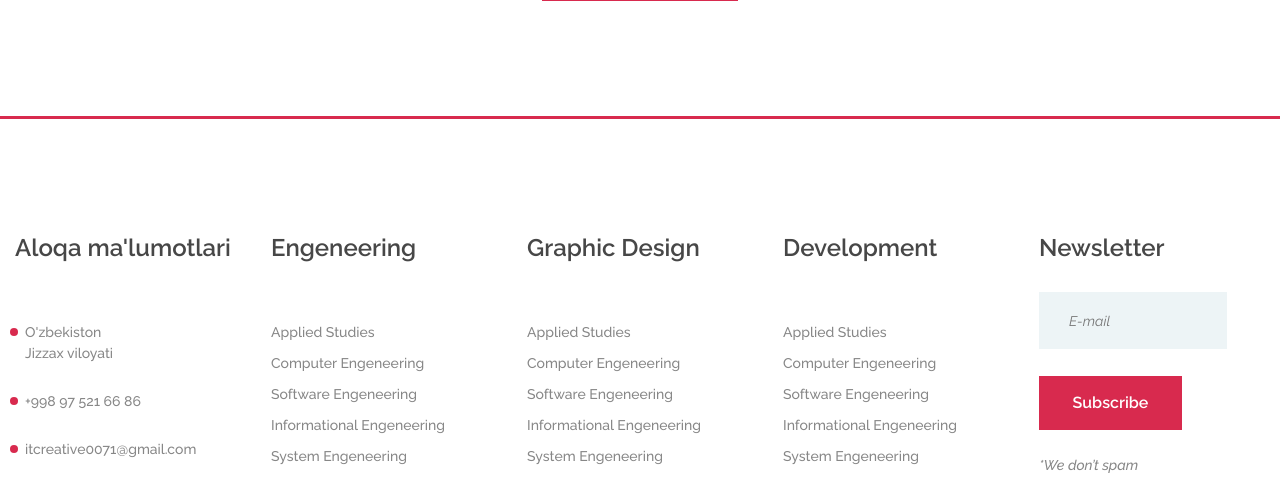
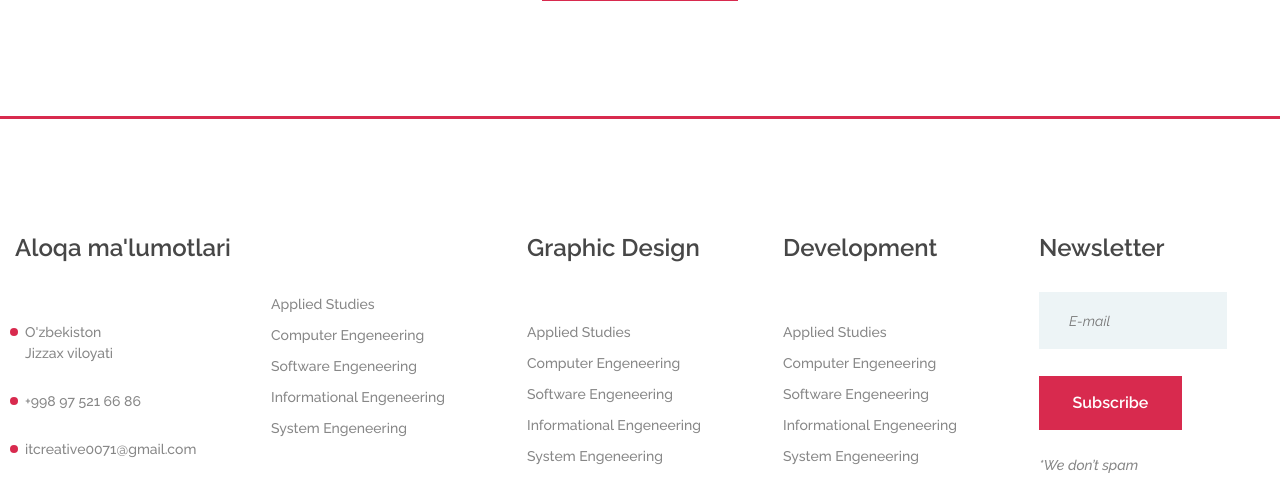
Before and after one commit to Xusanbek0039/Django-Corsera-clone, a Django app: a page that uses templates/base.html in a window 1280 px wide. Shown: the part 2903-3405 px from the top of the page. Run offline with Django 3.2, Linux system fonts and the light colour scheme; data comes from the database, SQL or seed files in the repository; parts of the project's set-up code (start-up, migrations or seed data) failed here and were passed over; some libraries are stand-ins or nearby versions.

Commit message:
Update base.html

```diff
--- a/templates/base.html
+++ b/templates/base.html
@@ -98,7 +98,7 @@
 						</ul>
 					</div>
 					<div class="widget-item">
-						<h4>Engeneering</h4>
+						<h4></h4>
 						<ul>
 							<li><a href="">Applied Studies</a></li>
 							<li><a href="">Computer Engeneering</a></li>
```
